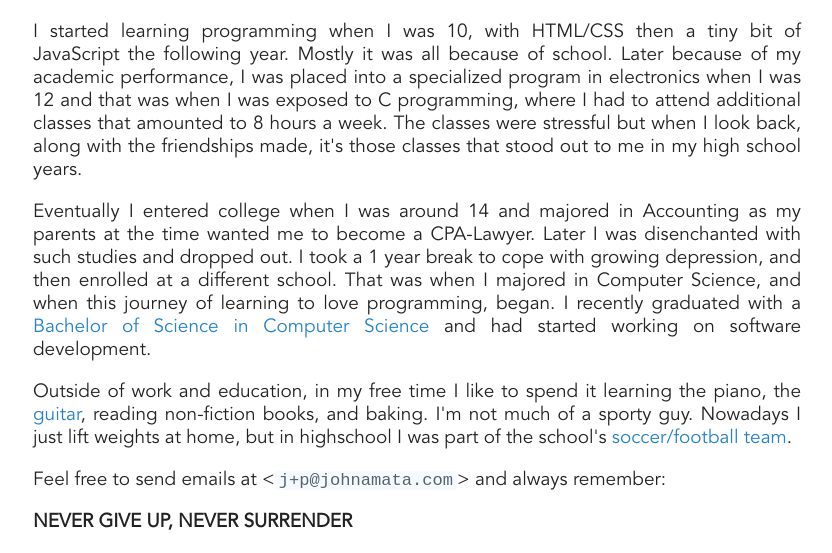
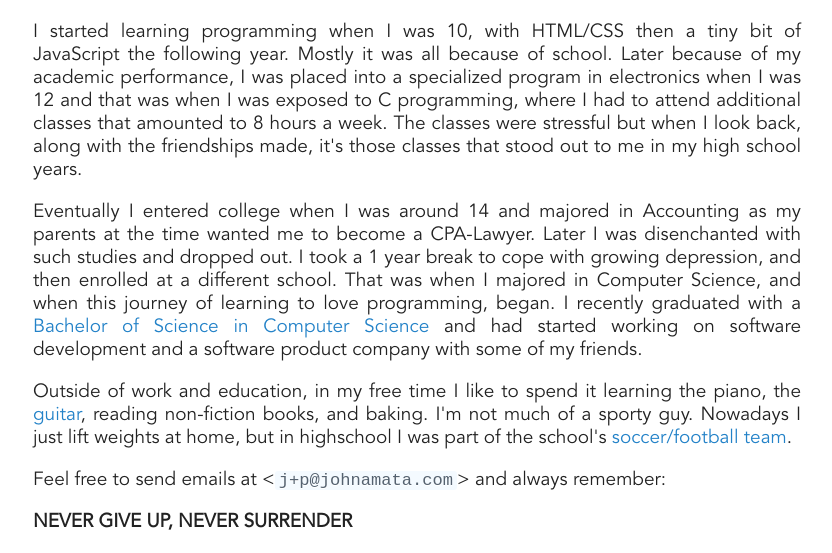
Before and after one commit to jpamata/jpamata.github.io, a Jekyll site: the page built from about.md, in a window 1280 px wide. Shown: the part 502-1055 px from the top of the page, without its empty margins (223-1055 px from the left). Built offline with Jekyll 4.4.1, drawn with Linux system fonts in a browser that asks for light colours.

Commit message:
Update about.md

```diff
--- a/about.md
+++ b/about.md
@@ -13,7 +13,7 @@
 </p>
 
 <p align="justify">
-Eventually I entered college when I was around 14 and majored in Accounting as my parents at the time wanted me to become a CPA-Lawyer. Later I was disenchanted with such studies and dropped out. I took a 1 year break to cope with growing depression, and then enrolled at a different school. That was when I majored in Computer Science, and when this journey of learning to love programming, began. I recently graduated with a <a href="/photos/jpamata-bscs.JPG">Bachelor of Science in Computer Science</a> and had started working on software development.
+Eventually I entered college when I was around 14 and majored in Accounting as my parents at the time wanted me to become a CPA-Lawyer. Later I was disenchanted with such studies and dropped out. I took a 1 year break to cope with growing depression, and then enrolled at a different school. That was when I majored in Computer Science, and when this journey of learning to love programming, began. I recently graduated with a <a href="/photos/jpamata-bscs.JPG">Bachelor of Science in Computer Science</a> and had started working on software development and a software product company with some of my friends.
 </p>
 
 <p align="justify">Outside of work and education, in my free time I like to spend it learning the piano, the <a href="/photos/playing-guitar-in-2009.jpg">guitar</a>, reading non-fiction books, and baking. I'm not much of a sporty guy. Nowadays I just lift weights at home, but in highschool I was part of the school's <a href="/photos/footballsoccer.jpg">soccer/football team</a>.
```
